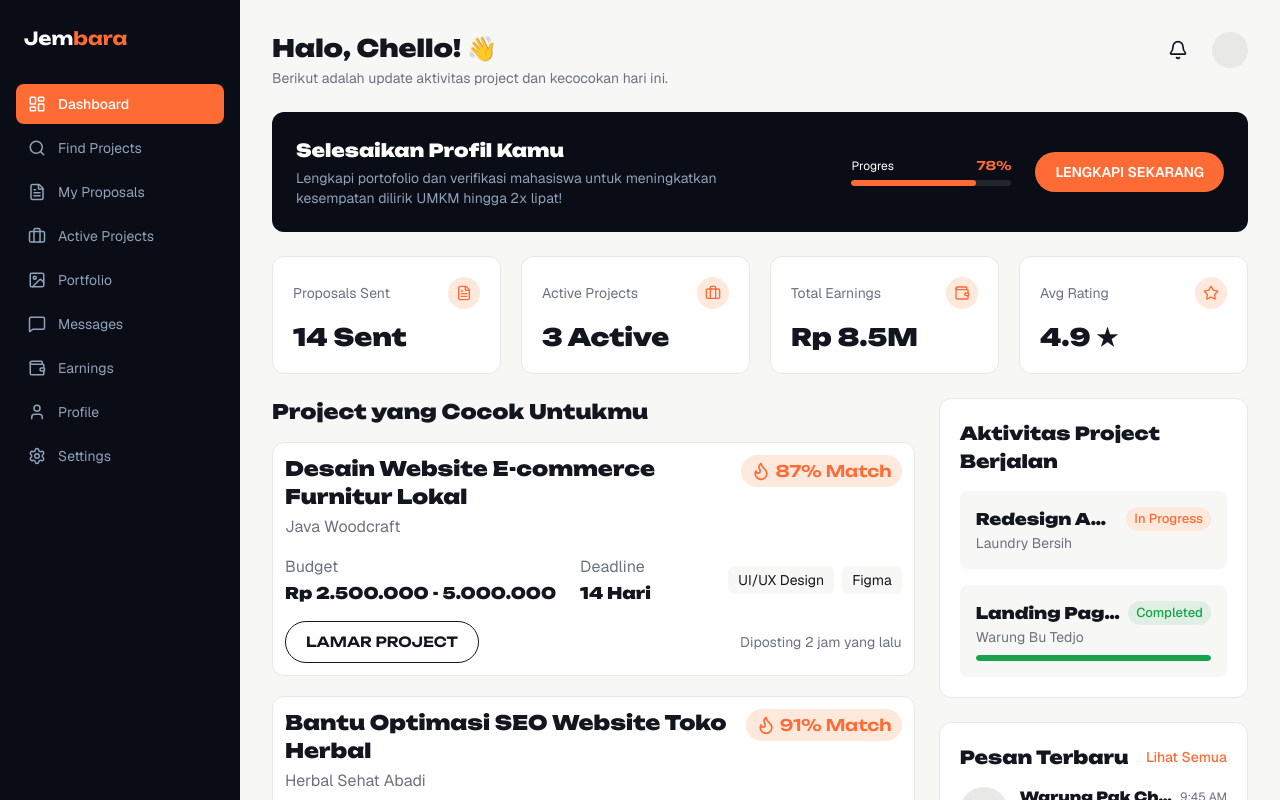
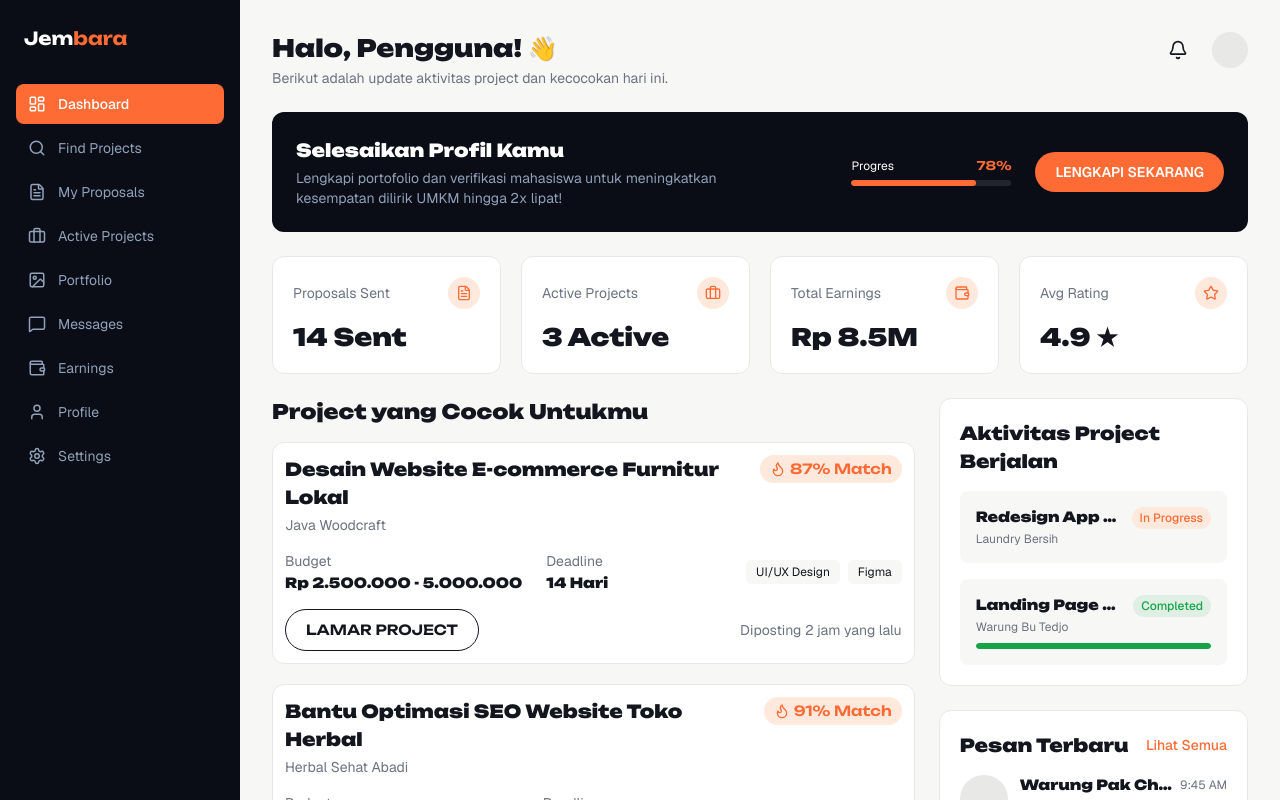
Before and after one commit to Reno11052009/jembara, a Next.js app: page /dashboard in a window 1280 px wide. Shown: the top 800 px of the page. Built offline with nearby package versions, Linux system fonts and the light colour scheme; no server answers.

Commit message:
rapikan font & fix

```diff
--- a/src/app/actions/auth.ts
+++ b/src/app/actions/auth.ts
@@ -10,13 +10,15 @@ import { validateEmail, validatePassword, validateFullName } from "@/lib/validat
 export async function loginAction(formData: LoginFormData): Promise<{ error?: string } | never> {
   // Database connection temporarily disabled
   const { email } = formData;
-  await createSession("mock-user-id", "STUDENT");
+  // Derive a display name from the email prefix until DB is enabled
+  const name = email.split("@")[0];
+  await createSession("mock-user-id", "STUDENT", name);
   redirect("/dashboard");
 }
 
 export async function registerAction(formData: RegisterFormData): Promise<{ error?: string } | never> {
   // Database connection temporarily disabled
-  await createSession("mock-user-id", "STUDENT");
+  await createSession("mock-user-id", "STUDENT", formData.fullName);
   redirect("/pilih-role");
 }
 
--- a/src/app/dashboard/page.tsx
+++ b/src/app/dashboard/page.tsx
@@ -12,12 +12,16 @@ import {
   runningActivities,
   recentMessages,
 } from "@/lib/mock-dashboard";
+import { verifySession } from "@/lib/session";
 
-export default function DashboardPage() {
+export default async function DashboardPage() {
+  const session = await verifySession();
+  const userName = session?.name || "Pengguna";
+
   return (
     <>
       <PageHeader
-        title ="Halo, Chello! 👋"
+        title={`Halo, ${userName}! 👋`}
         subtitle="Berikut adalah update aktivitas project dan kecocokan hari ini."
       />
 
--- a/src/components/dashboard/RecentMessagesCard.tsx
+++ b/src/components/dashboard/RecentMessagesCard.tsx
@@ -33,7 +33,7 @@ export default function RecentMessagesCard({
                   {message.timeLabel}
                 </span>
               </div>
-              <p className="mt-0.5 truncate text-sm text-ink-muted">
+              <p className="mt-0.5 truncate text-xs text-ink-muted">
                 {message.snippet}
               </p>
             </div>
--- a/src/components/dashboard/RecommendedProjectCard.tsx
+++ b/src/components/dashboard/RecommendedProjectCard.tsx
@@ -13,35 +13,35 @@ export default function RecommendedProjectCard({
     <div className="rounded-xl border border-hairline bg-card p-3">
       <div className="flex items-start justify-between gap-3">
         <div>
-          <h3 className="font-display text-xl font-black text-ink">
+          <h3 className="font-display text-lg font-black text-ink">
             {project.title}
           </h3>
-          <p className="mt-1 text-base font-body text-ink-muted">{project.companyName}</p>
+          <p className="mt-1 text-sm font-body text-ink-muted">{project.companyName}</p>
         </div>
-        <span className="flex shrink-0 items-center gap-1 rounded-full bg-brand-soft px-2.5 py-1 text-base font-semibold text-brand">
-          <Flame size={20} />
+        <span className="flex shrink-0 items-center gap-1 rounded-full bg-brand-soft px-2.5 py-1 text-sm font-semibold text-brand">
+          <Flame size={16} />
           {project.matchPercent}% Match
         </span>
       </div>
 
       <div className="mt-4 flex flex-wrap items-center justify-between gap-3">
-        <div className="flex gap-6 text-base">
+        <div className="flex gap-6 text-sm">
           <div>
             <p className="text-ink-muted font-body">Budget</p>
-            <p className="mt-0.5 font-black font-display text-base text-ink">{project.budgetLabel}</p>
+            <p className="mt-0.5 font-black font-display text-sm text-ink">{project.budgetLabel}</p>
           </div>
           <div>
-            <p className="text-ink-muted font-body" >
+            <p className="text-ink-muted font-body">
               Deadline
             </p>
-            <p className="mt-0.5 font-black font-display text-base text-ink">{project.deadlineLabel}</p>
+            <p className="mt-0.5 font-black font-display text-sm text-ink">{project.deadlineLabel}</p>
           </div>
         </div>
         <div className="flex gap-2">
           {project.tags.map((tag) => (
             <span
               key={tag}
-              className="rounded-md bg-canvas px-2.5 py-1 text-sm text-ink font-body"
+              className="rounded-md bg-canvas px-2.5 py-1 text-xs text-ink font-body"
             >
               {tag}
             </span>
--- a/src/components/dashboard/RunningActivityCard.tsx
+++ b/src/components/dashboard/RunningActivityCard.tsx
@@ -15,11 +15,11 @@ export default function RunningActivityCard({
         {activities.map((activity) => (
           <div key={activity.id} className="rounded-lg bg-canvas p-4">
             <div className="flex items-start justify-between gap-2">
-              <p className="truncate text-base font-display font-black text-ink">
+              <p className="truncate text-sm font-display font-black text-ink">
                 {activity.title}
               </p>
               <span
-                className={`shrink-0 rounded-full px-2 py-0.5 text-[13px] font-medium ${
+                className={`shrink-0 rounded-full px-2 py-0.5 text-[12px] font-medium ${
                   activity.status === "completed"
                     ? "bg-success/10 text-success"
                     : "bg-brand-soft text-brand"
@@ -28,7 +28,7 @@ export default function RunningActivityCard({
                 {activity.status === "completed" ? "Completed" : "In Progress"}
               </span>
             </div>
-            <p className="mt-0.5 text-sm text-ink-muted">{activity.clientName}</p>
+            <p className="mt-0.5 text-xs text-ink-muted">{activity.clientName}</p>
             {typeof activity.progressPercent === "number" && (
               <div className="mt-2 h-1.5 w-full overflow-hidden rounded-full bg-hairline">
                 <div
--- a/src/lib/session.ts
+++ b/src/lib/session.ts
@@ -8,6 +8,7 @@ const encodedKey = new TextEncoder().encode(secretKey);
 type SessionPayload = {
   userId: string;
   role: string;
+  name: string;
   expiresAt: Date;
 };
 
@@ -30,9 +31,9 @@ export async function decrypt(session: string | undefined = "") {
   }
 }
 
-export async function createSession(userId: string, role: string) {
+export async function createSession(userId: string, role: string, name = "") {
   const expiresAt = new Date(Date.now() + 7 * 24 * 60 * 60 * 1000);
-  const session = await encrypt({ userId, role, expiresAt });
+  const session = await encrypt({ userId, role, name, expiresAt });
 
   const cookieStore = await cookies();
   cookieStore.set("session", session, {
@@ -58,5 +59,5 @@ export async function verifySession() {
     return null;
   }
 
-  return { userId: session.userId, role: session.role };
+  return { userId: session.userId, role: session.role, name: session.name as string ?? "" };
 }
```
Also changed, not shown: package.json (+8 -2 lines), 2 other files (tests, documents, lock files or other folders).
